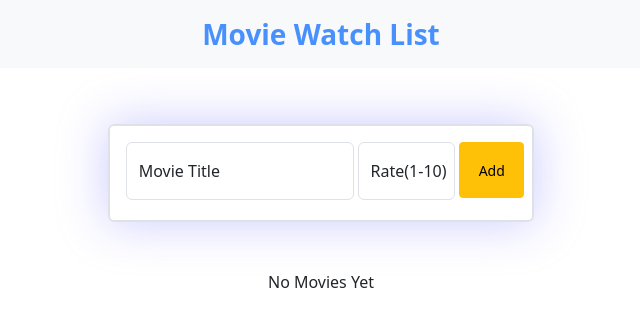
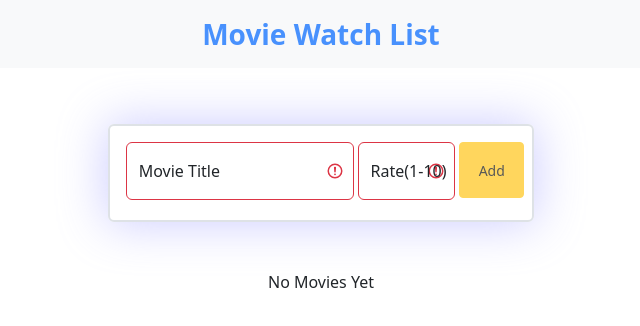
Before and after one commit to Shawaiz99/movie-watch-list-practice-project, a React app: page / in a window 1280 px wide. Shown: the top 326 px of the page, without its empty margins (319-959 px from the left). Built offline with nearby package versions, Linux system fonts and the light colour scheme; the HTML template or start-up script is replaced by a standard one.

Commit message:
Made basic client side validations

```diff
--- a/src/components/MovieForm.jsx
+++ b/src/components/MovieForm.jsx
@@ -1,15 +1,30 @@
 import { useState } from "react";
+import {isValidTitle, isValidRate} from '../utils.js'
 
 function MovieForm({ addMovie }) {
   const [title, setTitle] = useState("");
   const [rate, setRate] = useState("");
 
+  // add state that will control the validility of the title
+  const [validTitle, setValidTitle] = useState(false);
+  const [validRate, setValidRate] = useState(false);
+
+  // Requirements for inputs
+  // title - not empty and more than 3 characters
+  // rate - not empty string, it's not NaN isNaN()
+  //        range of rate >=1 and <= 10
+
+
   const handleTitleInput = (e) => {
-    setTitle(e.target.value);
+    const value = e.target.value;
+    setTitle(value);
+    setValidTitle(isValidTitle(value));
   };
 
   const handleRateInput = (e) => {
-    setRate(e.target.value);
+    const value = e.target.value;
+    setRate(value);
+    setValidRate(isValidRate(value));
   };
 
   const handleSubmit = (e) => {
@@ -28,7 +43,13 @@ function MovieForm({ addMovie }) {
     // Reset State
     setTitle("");
     setRate("");
+
+    // Reset the State of input validations
+    setValidTitle(false);
+    setValidRate(false);
   };
+
+  const isFormValid = validTitle && validRate;
 
   return (
     <form
@@ -41,7 +62,7 @@ function MovieForm({ addMovie }) {
           <input
             onChange={handleTitleInput}
             type="text"
-            className="form-control"
+            className={`form-control ${validTitle ? '': 'is-invalid'}`}
             id="movie-title"
             placeholder="Movie Title"
             value={title}
@@ -54,7 +75,7 @@ function MovieForm({ addMovie }) {
           <input
             onChange={handleRateInput}
             type="number"
-            className="form-control"
+            className={`form-control ${validRate ? '': 'is-invalid'}`}
             id="movie-rate"
             placeholder="Movie Title"
             value={rate}
@@ -66,6 +87,7 @@ function MovieForm({ addMovie }) {
         id="submit-btn"
         type="submit"
         className="btn btn-warning btn-sm col-xl-2 col-12 mb-1"
+        disabled={!isFormValid}
       >
         Add
       </button>
--- a/src/index.css
+++ b/src/index.css
@@ -16,3 +16,11 @@
 #submit-btn {
   height: 3.5rem;
 }
+
+input[type=number]::-webkit-inner-spin-button,
+input[type=number]::-webkit-outer-spin-button {
+    -webkit-appearance: none;
+    -moz-appearance: none;
+    appearance: none;
+    margin: 0;
+}
--- /dev/null
+++ b/src/utils.js
@@ -0,0 +1,10 @@
+export const isValidTitle = (value) => {
+  console.log("Validating Title", value);
+  return value.trim() !== "" && value.trim().length >= 3;
+};
+
+export const isValidRate = (value) => {
+  console.log("Validating Rate", value);
+  const rate = Number(value);
+  return value !== "" && !isNaN(rate) && rate >= 1 && rate <= 10;
+};
```
